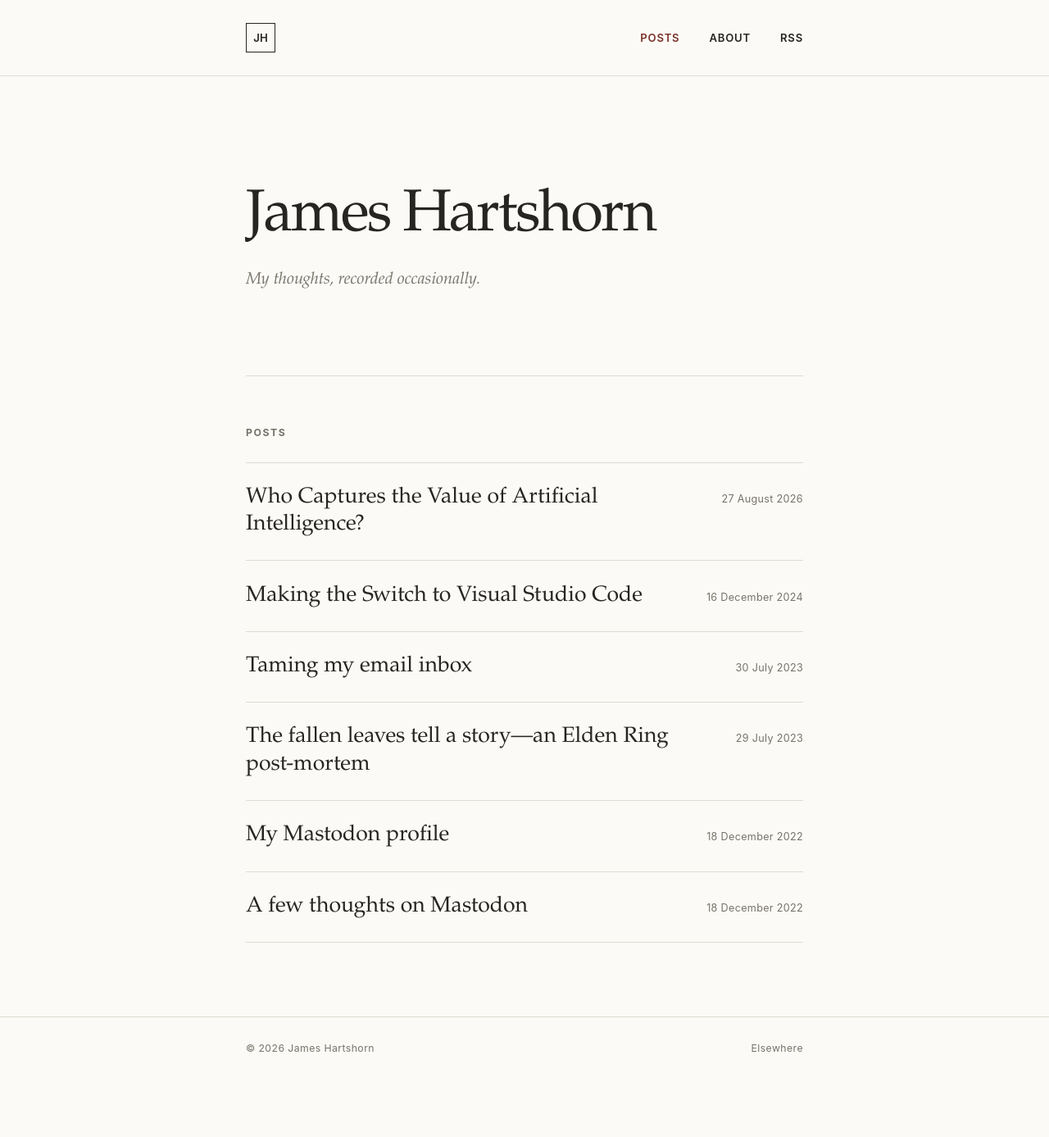
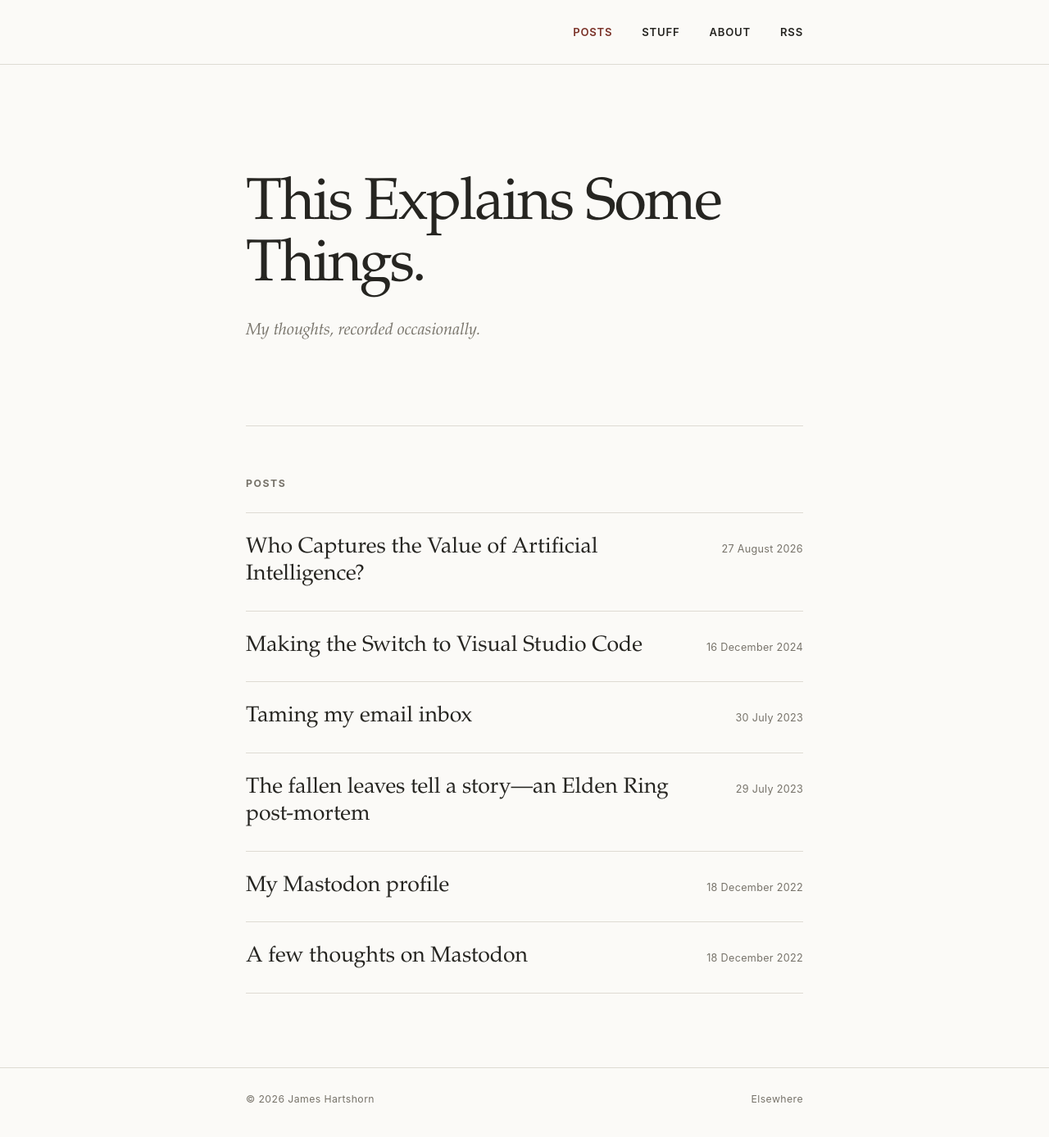
Before and after one commit to jhartshorn/jhartshorn.github.io, a Jekyll site: the page built from docs/index.markdown, in a window 1280 px wide. Shown: the whole page at 82% size. Built offline with Jekyll 4.4.1, drawn with Linux system fonts in a browser that asks for light colours; before the commit the page ends 1325 px from its top, so only the background shows below that.

Commit message:
Add Stuff page and update blog title

```diff
--- a/docs/_config.yml
+++ b/docs/_config.yml
@@ -18,7 +18,7 @@
 # You can create any custom variable you would like, and they will be accessible
 # in the templates via {{ site.myvariable }}.
 
-title: James Hartshorn
+title: "This Explains Some Things."
 author: James Hartshorn
 subtitle: James Hartshorn's blog
 timezone: Europe/London
--- a/docs/_layouts/default.html
+++ b/docs/_layouts/default.html
@@ -6,9 +6,9 @@
 
     <header class="site-header">
       <div class="shell">
-        <a class="site-name" href="{{ '/' | relative_url }}" aria-label="{{ site.title }}, home">JH</a>
         <nav aria-label="Primary navigation">
           <a href="{{ '/' | relative_url }}"{% if page.url == '/' %} aria-current="page"{% endif %}>Posts</a>
+          <a href="{{ '/stuff/' | relative_url }}"{% if page.url == '/stuff/' %} aria-current="page"{% endif %}>Stuff</a>
           <a href="{{ '/about/' | relative_url }}"{% if page.url == '/about/' %} aria-current="page"{% endif %}>About</a>
           <a href="{{ '/feed.xml' | relative_url }}">RSS</a>
         </nav>
--- a/docs/assets/main.scss
+++ b/docs/assets/main.scss
@@ -80,15 +80,7 @@ a:focus-visible {
   justify-content: space-between;
 }
 
-.site-name {
-  display: grid;
-  width: 2rem;
-  height: 2rem;
-  place-items: center;
-  border: 1px solid $ink;
-  text-decoration: none;
-  letter-spacing: 0;
-}
+.site-header .shell { justify-content: flex-end; }
 
 .site-header nav {
   display: flex;
```
Also changed, not shown: docs/stuff.markdown (added, +10 -0 lines), .obsidian/workspace.json.
